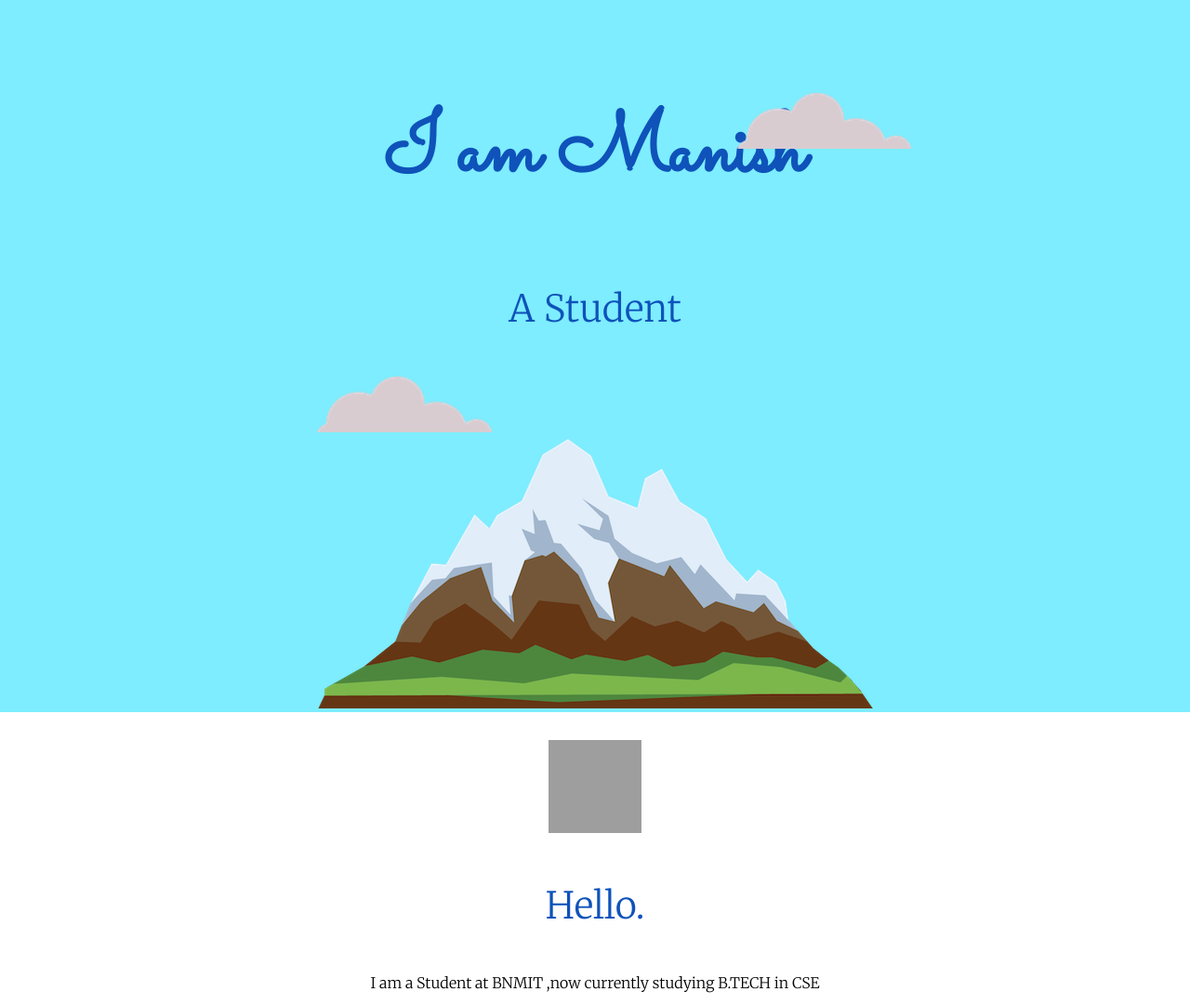
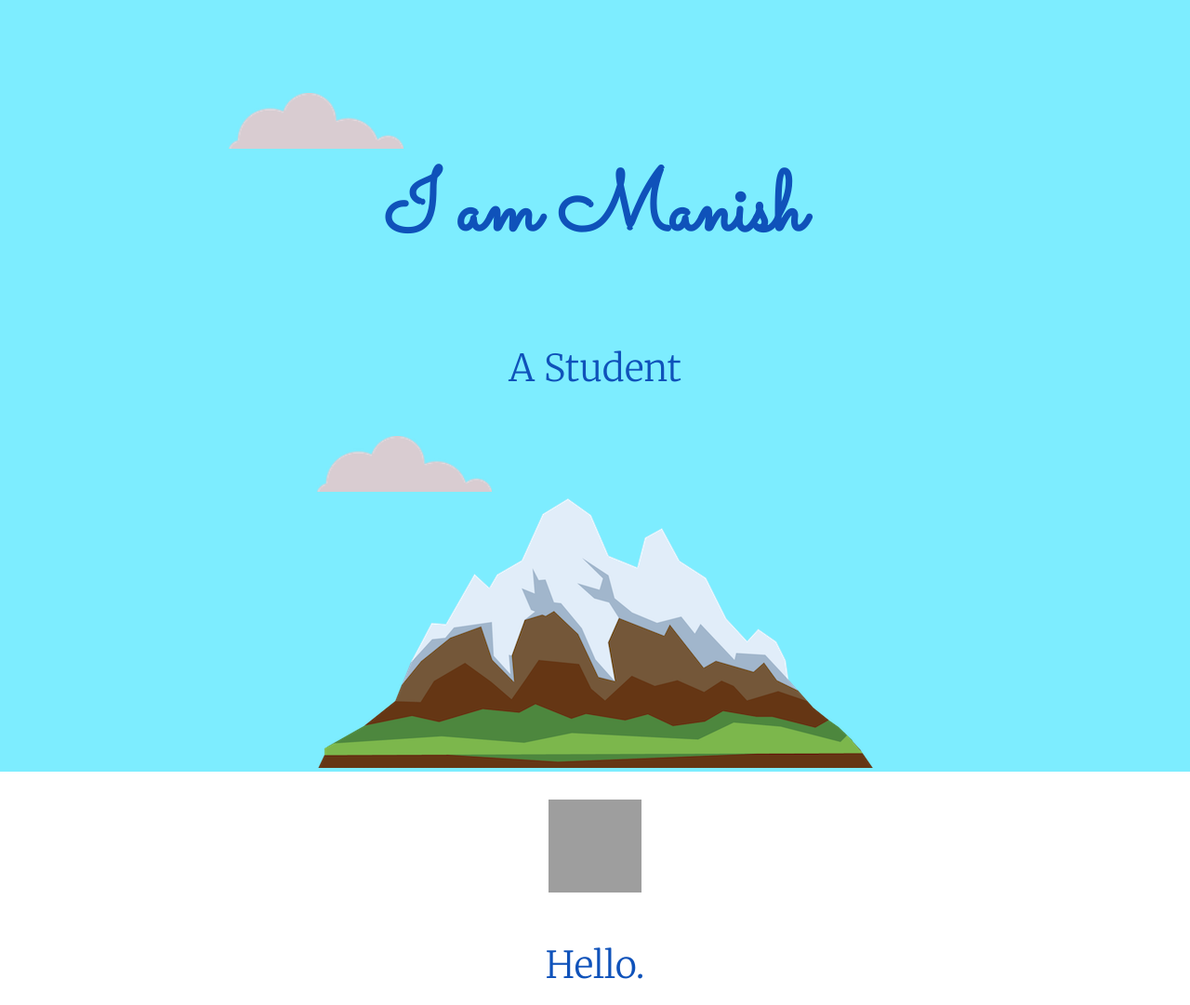
Before and after one commit to manishathreya/Personal_site, a plain HTML site: page index.html in a window 1280 px wide. Shown: the top 1081 px of the page at 93% size. Drawn offline with Linux system fonts and the light colour scheme; grey boxes are pictures that could not be loaded.

Commit message:
Update styles.css

```diff
--- a/styles.css
+++ b/styles.css
@@ -30,9 +30,8 @@ h3{
     height:60px;
 }
 .top_cloud{
-    position:absolute;
+    position:relative;
     right:300px;
-    top:100px;
     height:60px;
 }
 .my_image{
```
